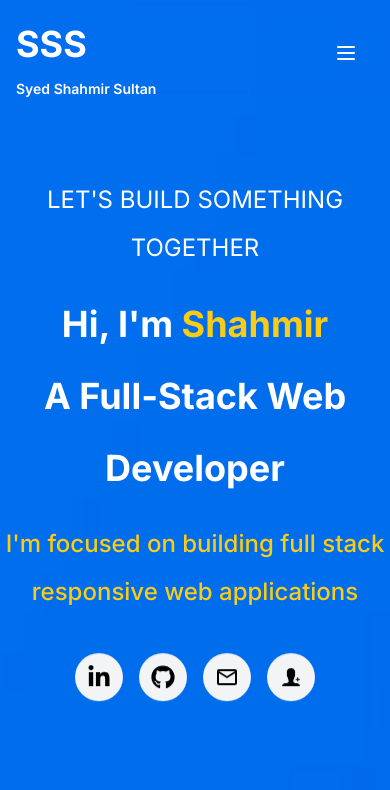
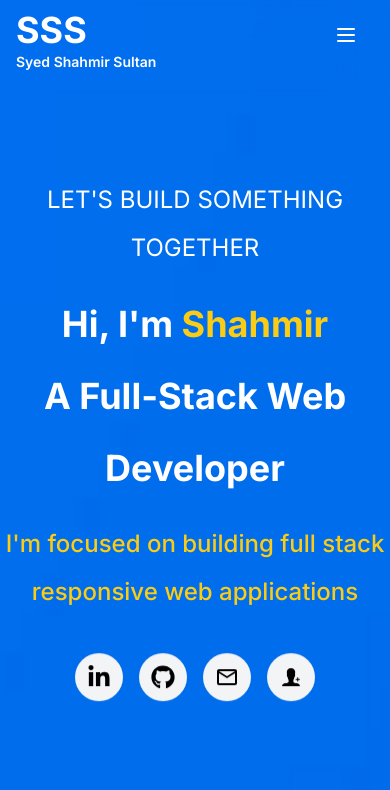
Before and after one commit to syedshahmirsultan/CodersCave-Internship-task2-Portfolio-Website, a Next.js app: page / in a window 390 px wide. Shown: the top 790 px of the page. Built offline with nearby package versions, Linux system fonts and the light colour scheme.

Commit message:
Update NavBar.tsx

```diff
--- a/app/components/NavBar.tsx
+++ b/app/components/NavBar.tsx
@@ -30,8 +30,8 @@
         <nav className='sticky backdrop-blur-xl top-0 h-24 w-full'>
         <div className='flex justify-between'>
 <Link href="/"><div className='ml-4 flex flex-col '>
-<h1 className="text-left font-bold text-4xl md:text-6xl text-white leading-loose mt-2">SSS</h1>
-<p className="text-white font-semibold text-sm mb-2 md:mb-0  leading-tight">Syed Shahmir Sultan</p>
+<h1 className="text-left font-bold text-4xl md:text-6xl text-white leading-tight md:leading-loose mt-2">SSS</h1>
+<p className="text-white font-semibold text-sm  leading-tight">Syed Shahmir Sultan</p>
 </div></Link>
 <div className='md:flex gap-x-8 hidden mr-2 mt-8'>
 {navigation.map((item,index) => {
```
